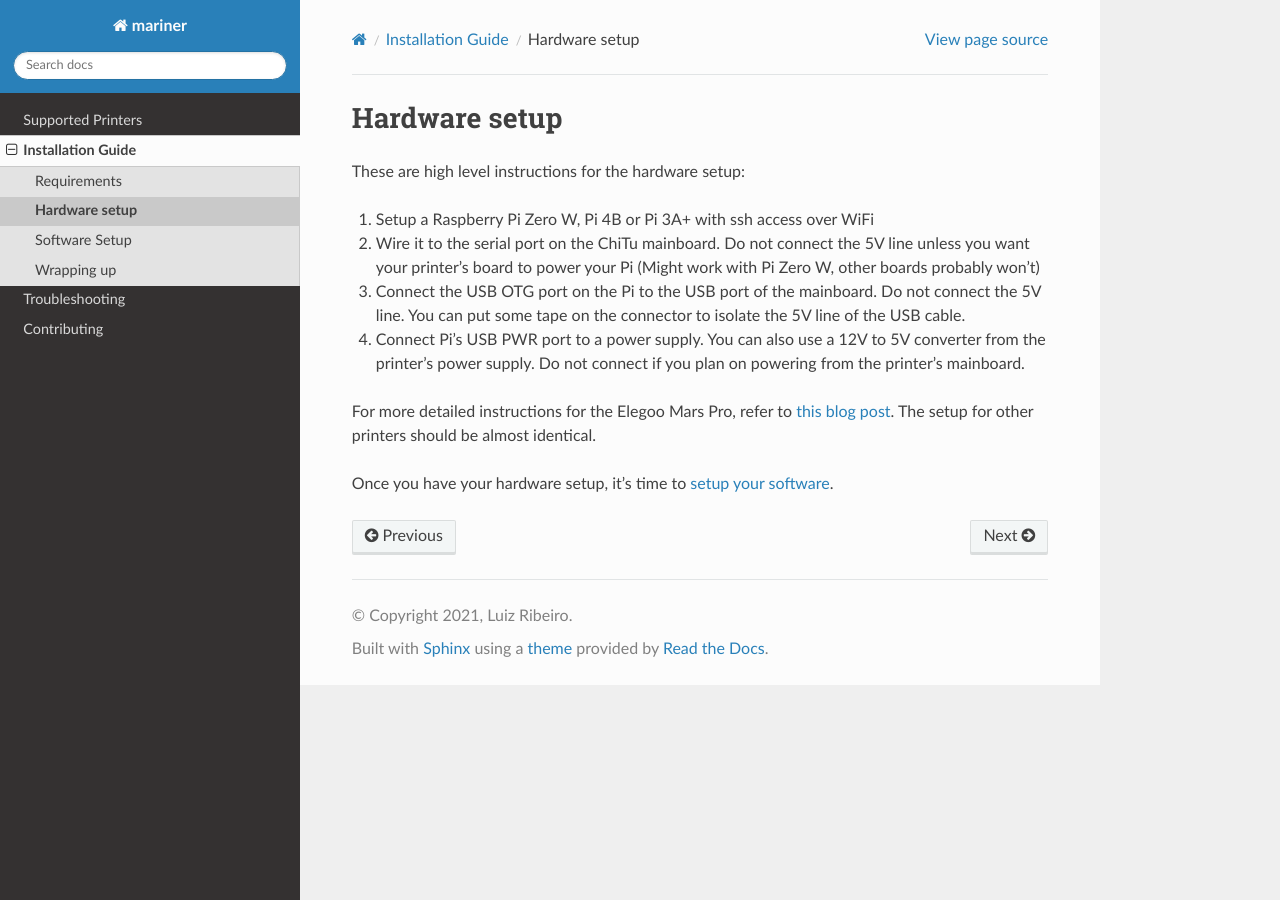
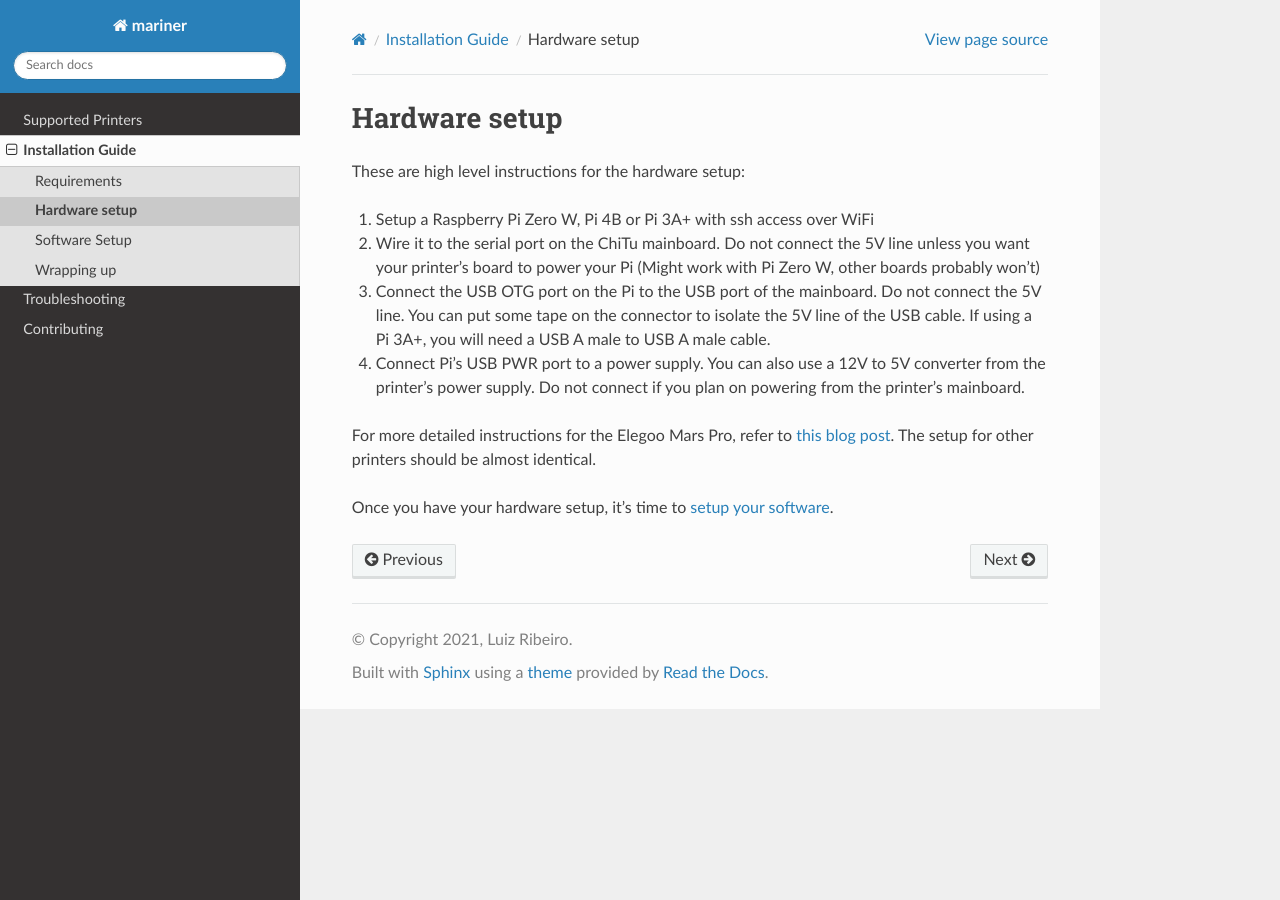
Before and after one commit to luizribeiro/mariner, a Sphinx documentation site: the page built from docs/hardware-setup.rst, in a window 1280 px wide. Built offline with Sphinx 7.4.7 and the Read the Docs theme 2.0.0, drawn with Linux system fonts in a browser that asks for light colours.

Commit message:
Update hardware-setup.rst

```diff
--- a/docs/hardware-setup.rst
+++ b/docs/hardware-setup.rst
@@ -8,7 +8,7 @@ These are high level instructions for the hardware setup:
    line unless you want your printer's board to power your Pi (Might work with Pi Zero W, other boards probably won't)
 3. Connect the USB OTG port on the Pi to the USB port of the mainboard. Do
    not connect the 5V line. You can put some tape on the connector to
-   isolate the 5V line of the USB cable.
+   isolate the 5V line of the USB cable. If using a Pi 3A+, you will need a USB A male to USB A male cable.
 4. Connect Pi's USB PWR port to a power supply. You can also use a 12V to 5V
    converter from the printer's power supply. Do not connect if you plan on powering from the printer's mainboard.
 
```
